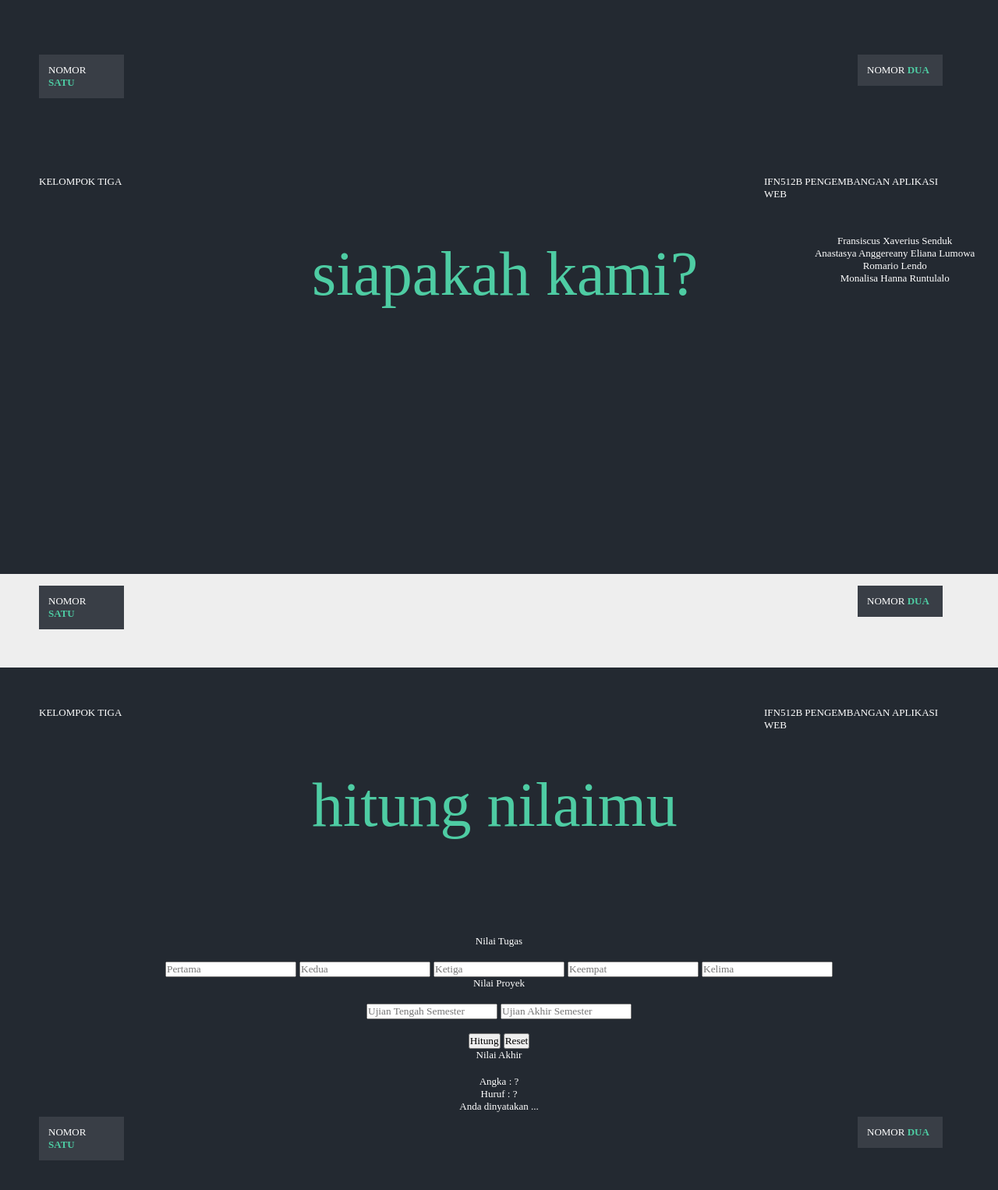
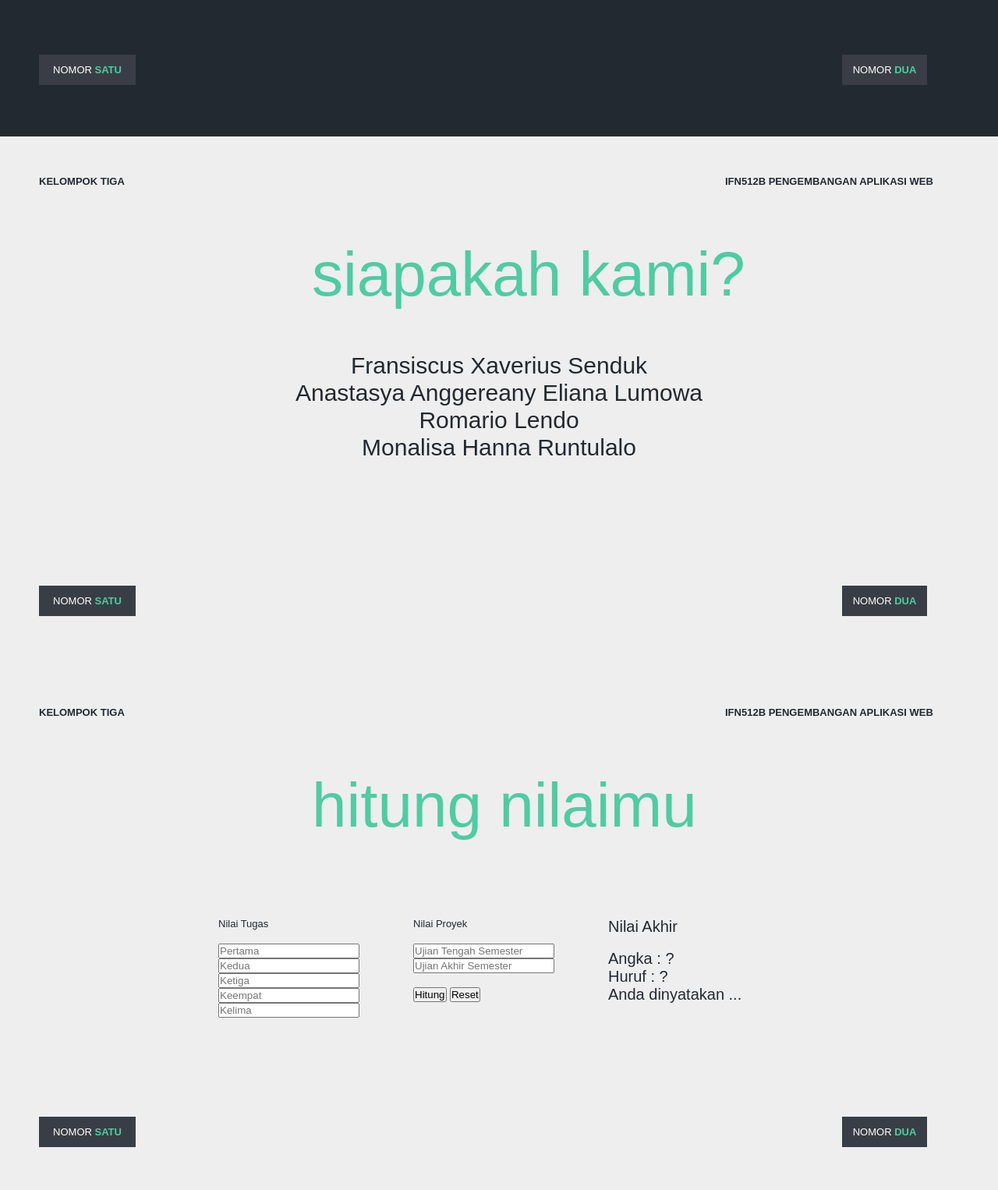
Before and after one commit to xavesenduk/Tugas-2-JS, a plain HTML site: page index.html in a window 1280 px wide. Shown: the part 506-2032 px from the top of the page at 78% size. Drawn offline with Linux system fonts and the light colour scheme.

Commit message:
Perbaikan tampilan

```diff
--- a/css/style.css
+++ b/css/style.css
@@ -1,29 +1,30 @@
 * {
     padding: 0;
     margin: 0;
-    font-family: segoe UI Regular;
+    font-family: Arial, Helvetica, sans-serif;
+    overflow: hidden;
 }
 
 body{
+    width: 100%;
+    height: auto;
     background: #232931;
+    align-content: center;
+    justify-content: center;
 }
 
-#halaman2{
-    height: 681px;
+#nomorsatu{
+    height: auto;
     background-color: #eeeeee;
 }
 
-
-
-#halaman3{
-    height: 550px;
+#nomordua{
+    height: auto;
     background-color: #eeeeee;
 }
 
 header{
     height: 126px;
-
-
 }
 
 p {
@@ -32,7 +33,6 @@ p {
 }
 
 .member1 {
-
     display: inline-block;
     height: 10px;
     width: 120px;
@@ -45,10 +45,9 @@ p {
 
 .member2 {
     float: right;
-
     display: inline-block;
     height: 10px;
-    width: 250px;
+    width: 300px;
     padding-top: 50px;
     padding-bottom: 50px;
     padding-left: 50px;
@@ -57,14 +56,14 @@ p {
 }
 .member3{
     float: left;
-
     display: inline-block;
     height: 10px;
-    width: 100px;
+    width: 150px;
     padding-top: 15px;
     padding-bottom: 50px;
     padding-right: 80px;
     padding-left: 50px;
+    text-align: center;
 }
 
 a {
@@ -73,8 +72,7 @@ a {
 }
 
 .nomor1 {
-
-    width: 85px;
+    width: 100px;
     padding-top: 12px;
     padding-bottom: 12px;
     padding-left: 12px;
@@ -87,13 +85,13 @@ strong{
 
 .member4{
     float: right;
-
     height: 10px;
-    width: 100px;
+    width: 150px;
     padding-top: 15px;
     padding-bottom: 50px;
-    padding-right: 80px;
+    padding-right: 50px;
     padding-left: 50px;
+    text-align: center;
 }
 .nomor2{
     width: 85px;
@@ -113,12 +111,12 @@ strong{
     text-align: center;
     height: 435px;
 }
-}
+
 .utama3 .stengah11{
     height: 100px;
 }
 .utama .stengah1{
-    height: 217px;
+    height: 180px;
 }
 .utama .stengah11{
     height: 100px;
@@ -140,7 +138,6 @@ strong{
     padding-top: 45px;
     padding-left: 30px;
     font-size: 900%;
-
     height: 135px;
     width: 800px;
     float: left;
@@ -153,40 +150,78 @@ strong{
     font-size: 500%;
     padding-right: 120px;
     height: 135px;
-
     float: left;
 }
 .utama .stengah2{
     height: 217px;
 }
-.isi{
+
+.container1 {
+    height: auto;
+    justify-content: center;
+    margin-top: 50px;
+    text-align: center;
+}
+
+.isi {
     height: 100px;
     padding-top: 60px;
     float: left;
     padding-left: 325px;
+    text-align: left;
+}
+
+.isinilai {
+    display: flex;
+    flex-direction: row;
+    flex-flow: wrap;
+    height: 170px;
+    justify-content: center;
+    margin: 0 auto;
+    text-align: left;
+}
+
+.isinilai .card{
+    margin: 10px;
+    padding: 5px;
+    width: 220px;
 }
 
 h1:hover{
     background-color: teal;
 }
 
-#halaman2 .member1 p{
+#nomorsatu .member1 p{
     color: #232931;
     font-weight: bold;
 }
 
-#halaman2 .member2 p{
+#nomorsatu .container1 p{
+    color: #232931;
+    font-size: 30px;
+    line-height: 35px;
+}
+
+#nomorsatu .member2 p{
     color: #232931;
     font-weight: bold;
 }
 
-#halaman3 .member1 p{
+#nomordua .member1 p{
     color: #232931;
     font-weight: bold;
 }
-#halaman3 .member2 p{
+#nomordua .member2 p{
     font-weight: bold;
     color: #232931;
+}
+
+#nomordua .isinilai p{
+    color: #232931;
+}
+
+#nomordua .nilai p{
+    font-size: 20px;
 }
 
 footer{
```
Also changed, not shown: tgs nomor 2.js (deleted, +0 -87 lines).
